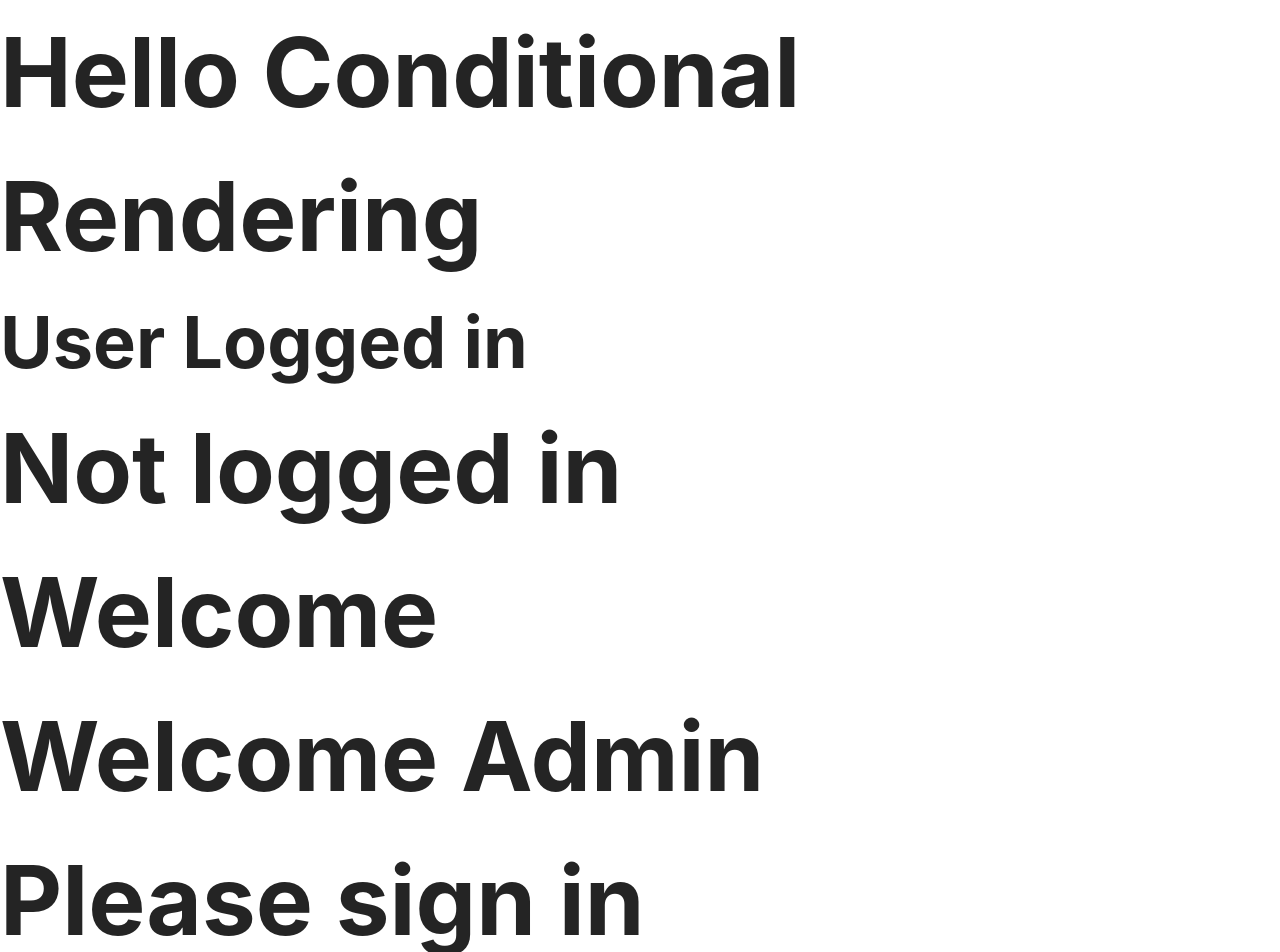
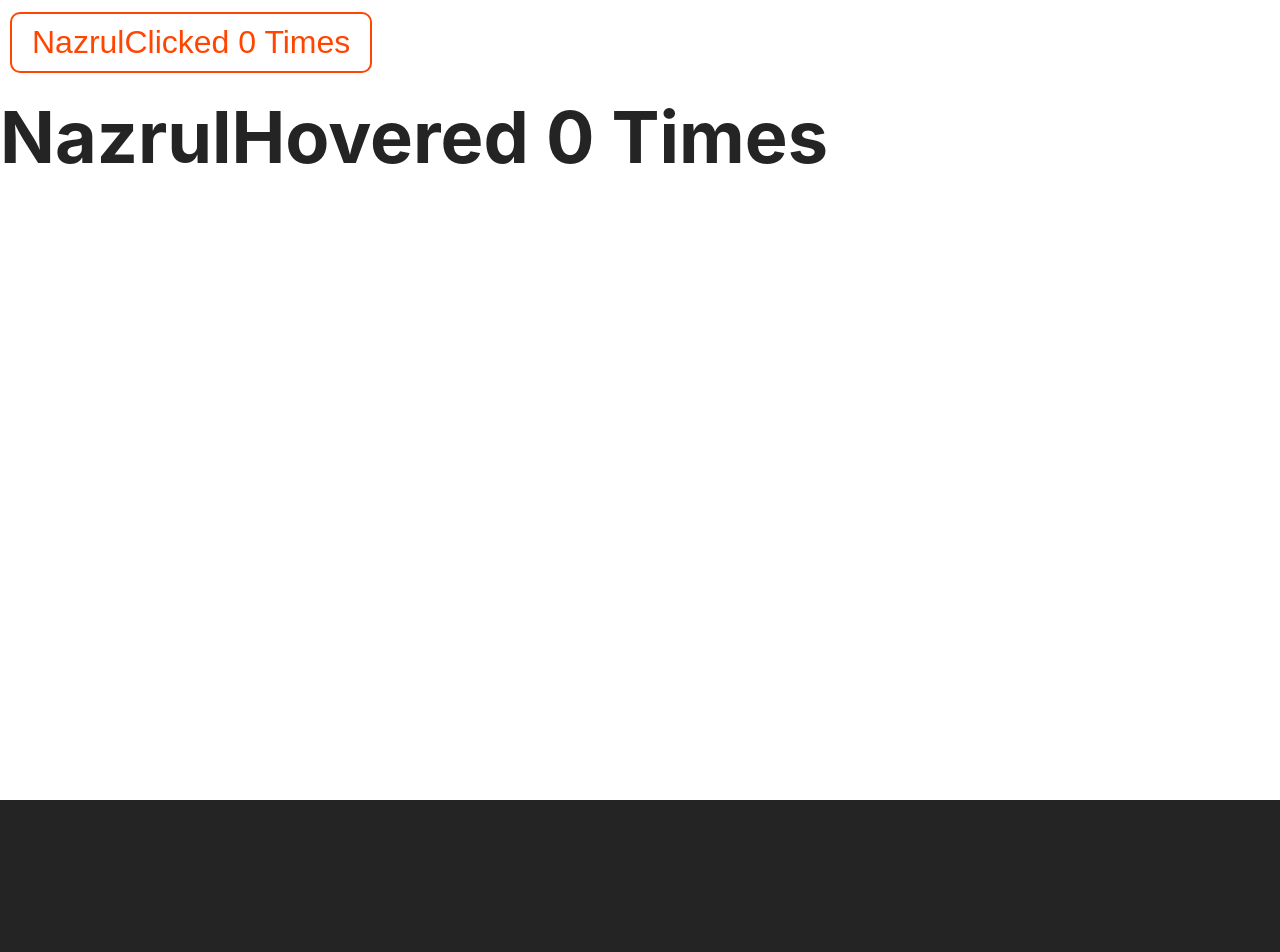
Before and after one commit to nazrulislambhat/react, a React (Vite) app: page / in a window 1280 px wide. Shown: the top 952 px of the page. After the commit the page ends 800 px from the top, so only its background shows below. Built offline with nearby package versions, Linux system fonts and the light colour scheme.

Commit message:
Initial Commit

```diff
--- a/src/App.jsx
+++ b/src/App.jsx
@@ -1,3 +1,4 @@
+import ClickCounter from './components/ClickCounter';
 import ExampleAnd from './components/ExampleAnd';
 import ExampleIf from './components/ExampleIf';
 import ExampleIfElse from './components/ExampleIfElse';
@@ -6,19 +7,13 @@
 import ExampleSwitchCase from './components/ExampleSwitchCase';
 import ExampleTernary from './components/ExampleTernary';
 import ExampleWithHOC from './components/ExampleWithHOC';
+import HoverCounter from './components/HoverCounter';
 
 function App() {
   return (
     <div>
-      <h1>Hello Conditional Rendering</h1>
-      <ExampleIf />
-      <ExampleIfElse />
-      <ExampleTernary />
-      <ExampleAnd />
-      <ExampleSwitchCase />
-      <ExampleMultipleConditions />
-      <ExampleNestedConditions />
-      <ExampleWithHOC />
+      <ClickCounter />
+      <HoverCounter />
     </div>
   );
 }
--- /dev/null
+++ b/src/components/ClickCounter.jsx
@@ -0,0 +1,25 @@
+import { Component } from 'react';
+import UpdatedComponent from './Counter';
+class ClickCounter extends Component {
+  constructor(props) {
+    super(props);
+    this.state = {
+      count: 0,
+    };
+  }
+  incrementCount = () => {
+    this.setState((prevState) => {
+      return { count: prevState.count + 1 };
+    });
+  };
+  render() {
+    const count = this.state.count;
+    return (
+      <button onClick={this.incrementCount}>
+        {this.props.name}Clicked {count} Times
+      </button>
+    );
+  }
+}
+
+export default UpdatedComponent(ClickCounter);
--- /dev/null
+++ b/src/components/Counter.jsx
@@ -0,0 +1,11 @@
+import React from 'react';
+
+const UpdatedComponent = (OriginalComponent) => {
+  class NewComponent extends React.Component {
+    render() {
+      return <OriginalComponent name="Nazrul" />;
+    }
+  }
+  return NewComponent;
+};
+export default UpdatedComponent;
--- /dev/null
+++ b/src/components/HoverCounter.jsx
@@ -0,0 +1,28 @@
+import React, { Component } from 'react';
+import UpdatedComponent from './Counter';
+
+class HoverCounter extends Component {
+  constructor(props) {
+    super(props);
+    this.state = {
+      count: 0,
+    };
+  }
+  incrementCount = () => {
+    this.setState((prevState) => {
+      return { count: prevState.count + 1 };
+    });
+  };
+  render() {
+    const count = this.state.count;
+    return (
+      <div>
+        <h2 onMouseOver={this.incrementCount}>
+          {this.props.name}Hovered {count} Times
+        </h2>
+      </div>
+    );
+  }
+}
+
+export default UpdatedComponent(HoverCounter);
```
